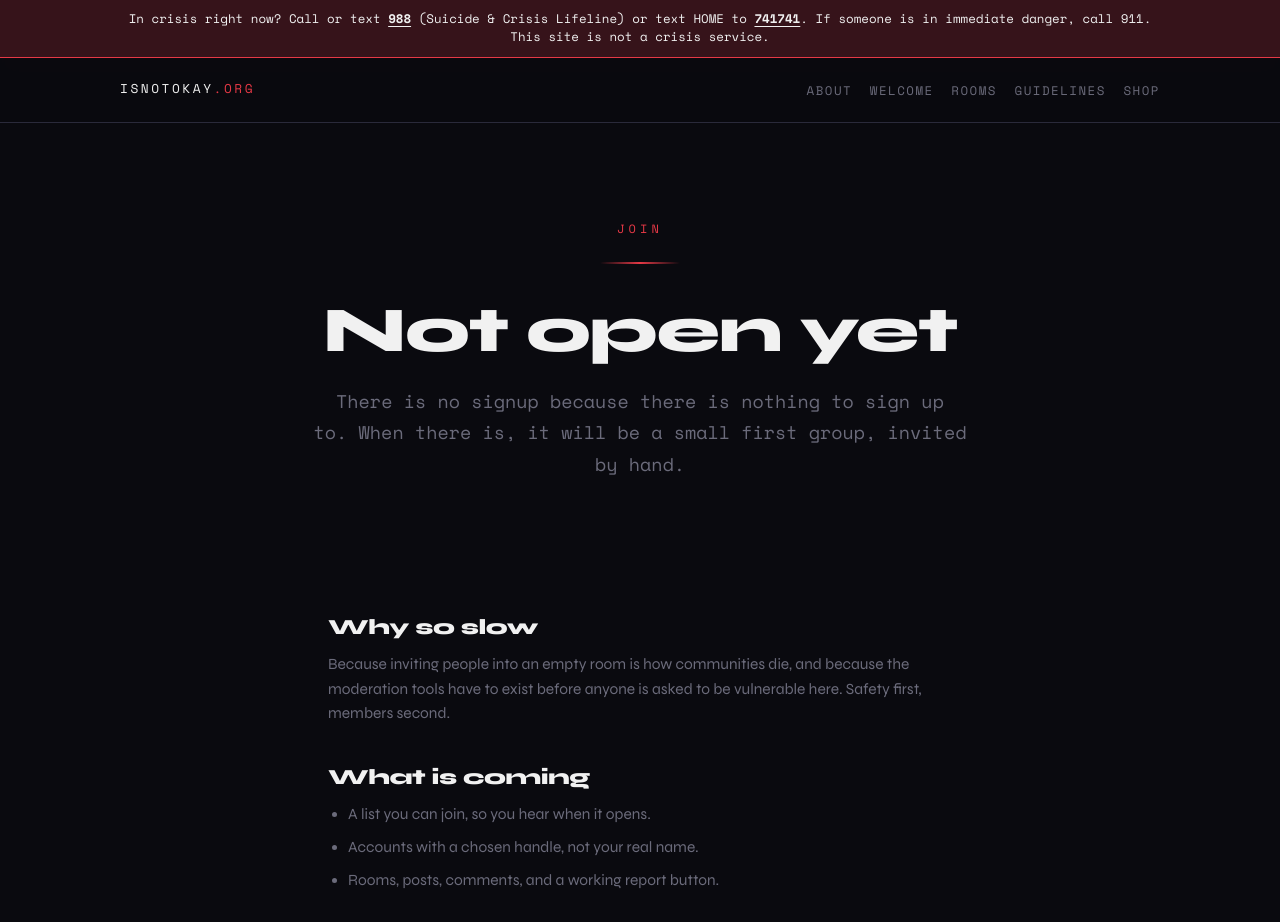
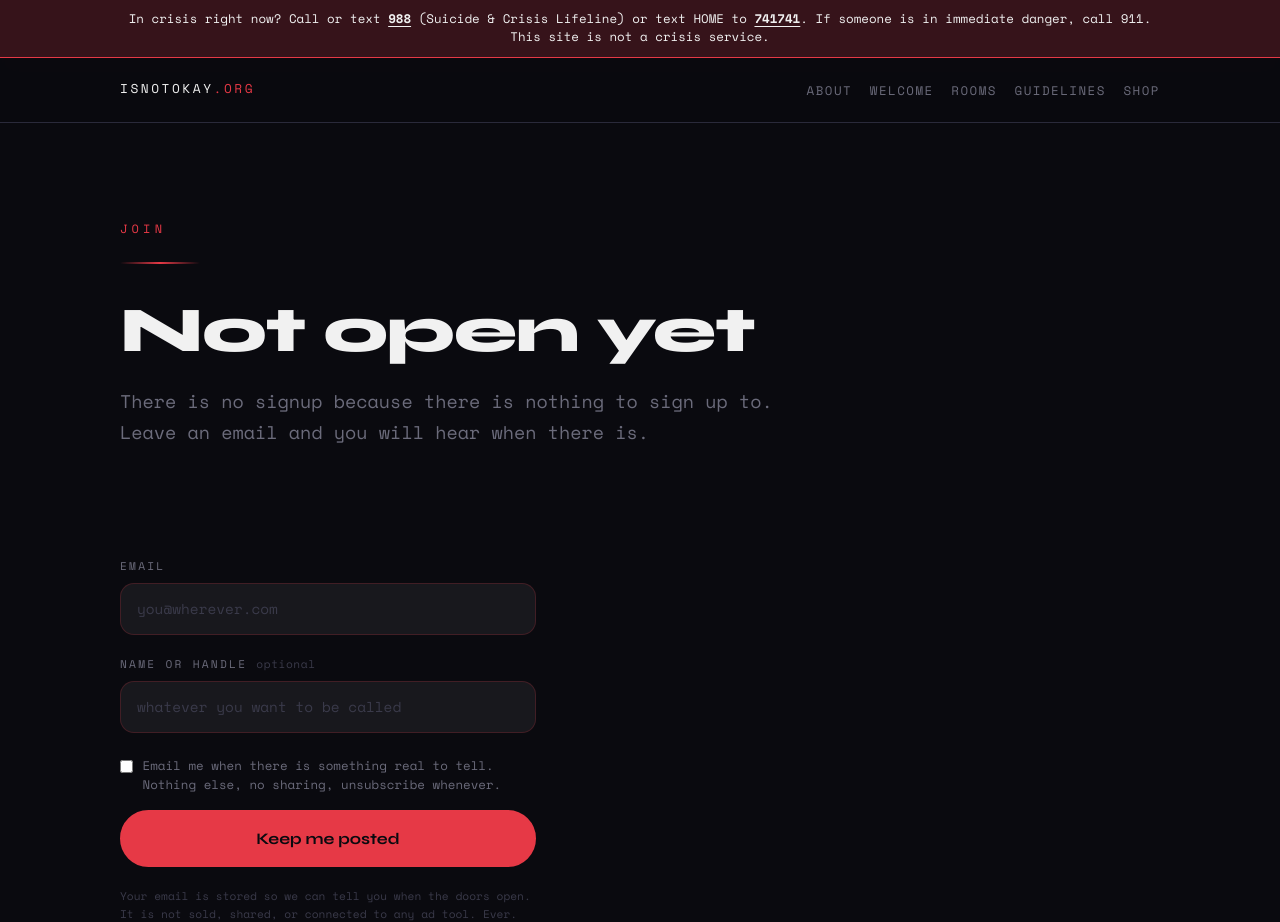
Before and after one commit to Redacted-Syntax/isnotokay, a React (Vite) app: page /join in a window 1280 px wide. Shown: the top 922 px of the page. Built offline with nearby package versions, Linux system fonts and the light colour scheme.

Commit message:
Add waitlist: Pages Function API + form component, key stays server-side

```diff
--- /dev/null
+++ b/src/components/WaitlistForm.jsx
@@ -0,0 +1,121 @@
+import { useState } from "react";
+
+// ---------- WAITLIST FORM ----------
+// Controlled inputs: every field's value comes from state, and state is the
+// single source of truth. Same pattern as the React forms unit.
+//
+// Posts to /api/waitlist, which is functions/api/waitlist.js. No keys here.
+// Nothing in this file is secret, which is exactly the point.
+
+export default function WaitlistForm({ source = "isnotokay.org" }) {
+  const [email, setEmail] = useState("");
+  const [name, setName] = useState("");
+  const [consent, setConsent] = useState(false);
+
+  // "idle" | "sending" | "done" | "error"
+  const [status, setStatus] = useState("idle");
+  const [message, setMessage] = useState("");
+
+  async function handleSubmit(event) {
+    event.preventDefault();
+    setStatus("sending");
+    setMessage("");
+
+    try {
+      const res = await fetch("/api/waitlist", {
+        method: "POST",
+        headers: { "Content-Type": "application/json" },
+        body: JSON.stringify({ email, name, consent, source }),
+      });
+
+      const data = await res.json();
+
+      if (!res.ok) {
+        setStatus("error");
+        setMessage(data.error || "Something went wrong.");
+        return;
+      }
+
+      setStatus("done");
+      setEmail("");
+      setName("");
+      setConsent(false);
+    } catch {
+      setStatus("error");
+      setMessage("Could not reach the server. Check your connection?");
+    }
+  }
+
+  // Success replaces the form entirely. Nothing left to do here.
+  if (status === "done") {
+    return (
+      <p className="callout" role="status">
+        You&apos;re on the list. You&apos;ll hear from a person, not a
+        newsletter robot, and not that often.
+      </p>
+    );
+  }
+
+  return (
+    <form className="form" onSubmit={handleSubmit}>
+      <label className="form__label" htmlFor="waitlist-email">
+        Email
+      </label>
+      <input
+        id="waitlist-email"
+        className="form__input"
+        type="email"
+        value={email}
+        onChange={(e) => setEmail(e.target.value)}
+        placeholder="you@wherever.com"
+        autoComplete="email"
+        required
+      />
+
+      <label className="form__label" htmlFor="waitlist-name">
+        Name or handle <span className="form__optional">optional</span>
+      </label>
+      <input
+        id="waitlist-name"
+        className="form__input"
+        type="text"
+        value={name}
+        onChange={(e) => setName(e.target.value)}
+        placeholder="whatever you want to be called"
+      />
+
+      <label className="form__check">
+        <input
+          type="checkbox"
+          checked={consent}
+          onChange={(e) => setConsent(e.target.checked)}
+          required
+        />
+        <span>
+          Email me when there is something real to tell. Nothing else, no
+          sharing, unsubscribe whenever.
+        </span>
+      </label>
+
+      <button
+        className="btn"
+        type="submit"
+        disabled={status === "sending"}
+        style={{ marginTop: "0.5rem" }}
+      >
+        {status === "sending" ? "Adding you..." : "Keep me posted"}
+      </button>
+
+      {status === "error" && (
+        <p className="form__error" role="alert">
+          {message}
+        </p>
+      )}
+
+      <p className="form__fine">
+        Your email is stored so we can tell you when the doors open. It is not
+        sold, shared, or connected to any ad tool. Ever.
+      </p>
+    </form>
+  );
+}
--- a/src/main.jsx
+++ b/src/main.jsx
@@ -5,6 +5,7 @@ import App from "./App.jsx";
 
 import "./styles/theme.css";
 import "./styles/base.css";
+import "./styles/forms.css";
 
 ReactDOM.createRoot(document.getElementById("root")).render(
   <React.StrictMode>
--- a/src/pages/Join.jsx
+++ b/src/pages/Join.jsx
@@ -1,14 +1,13 @@
 import PageHeader from "../components/PageHeader.jsx";
-import Button from "../components/Button.jsx";
+import WaitlistForm from "../components/WaitlistForm.jsx";
+import { Link } from "react-router-dom";
 
 // ---------- JOIN ----------
-// Phase 1: there is no signup. This page says so honestly.
-// Phase 2 (Nov): swap the placeholder for a real email form pointing at
-// Buttondown or beehiiv. No custom backend, no database.
-// Phase 3 (Dec/Jan): this becomes real account creation with Supabase.
+// Phase 2: a waitlist, not a login. No accounts, no passwords, no database
+// of posts to protect yet. Just "tell me when."
 //
-// When the email form goes in, remember: collect date of birth, not a
-// "I am 18" checkbox.
+// Phase 3 (Dec/Jan) is when this becomes real account creation with Supabase.
+// When that happens: collect date of birth, not an "I am 18" checkbox.
 
 export default function Join() {
   return (
@@ -16,28 +15,34 @@ export default function Join() {
       <PageHeader
         label="Join"
         title="Not open yet"
-        lede="There is no signup because there is nothing to sign up to. When there is, it will be a small first group, invited by hand."
-        center
+        lede="There is no signup because there is nothing to sign up to. Leave an email and you will hear when there is."
       />
 
       <section className="section" style={{ paddingTop: 0 }}>
-        <div className="wrap prose">
+        <div className="wrap">
+          <WaitlistForm source="isnotokay.org" />
+
+          <div className="prose" style={{ marginTop: "3.5rem" }}>
             <h2>Why so slow</h2>
             <p>
-            Because inviting people into an empty room is how communities die,
-            and because the moderation tools have to exist before anyone is
-            asked to be vulnerable here. Safety first, members second.
+              Inviting people into an empty room is how communities die, and
+              the moderation tools have to exist before anyone is asked to be
+              vulnerable here. Safety first, members second.
             </p>
 
-          <h2>What is coming</h2>
+            <h2>What happens when it opens</h2>
             <ul>
-            <li>A list you can join, so you hear when it opens.</li>
+              <li>A small first group, invited by hand, not a public launch.</li>
               <li>Accounts with a chosen handle, not your real name.</li>
               <li>Rooms, posts, comments, and a working report button.</li>
             </ul>
 
-          <div className="row" style={{ marginTop: "2rem" }}>
-            <Button to="/welcome">Read the safety page</Button>
+            <h2>Before you decide</h2>
+            <p>
+              Read the <Link to="/welcome">safety page</Link>. It says plainly
+              what this place can and cannot do, including the fact that nobody
+              is watching overnight.
+            </p>
           </div>
         </div>
       </section>
--- /dev/null
+++ b/src/styles/forms.css
@@ -0,0 +1,82 @@
+/* ---------- FORMS ---------- */
+
+.form {
+  display: flex;
+  flex-direction: column;
+  gap: 0.5rem;
+  max-width: 26rem;
+}
+
+.form__label {
+  font-family: var(--font-mono);
+  font-size: 0.7rem;
+  text-transform: uppercase;
+  letter-spacing: 0.2em;
+  color: var(--text-soft);
+  margin-top: 0.75rem;
+}
+
+.form__optional {
+  text-transform: none;
+  letter-spacing: 0.05em;
+  color: var(--text-muted);
+}
+
+.form__input {
+  width: 100%;
+  padding: 0.85rem 1rem;
+  background: rgba(255, 255, 255, 0.06);
+  border: 1px solid var(--accent-soft);
+  border-radius: var(--radius);
+  color: var(--text);
+  font-family: var(--font-mono);
+  font-size: 0.9rem;
+  transition: border-color 0.3s var(--ease);
+}
+
+.form__input::placeholder {
+  color: var(--text-muted);
+}
+
+.form__input:focus {
+  outline: none;
+  border-color: var(--accent);
+}
+
+.form__check {
+  display: flex;
+  align-items: flex-start;
+  gap: 0.6rem;
+  margin-top: 1rem;
+  font-family: var(--font-mono);
+  font-size: 0.78rem;
+  line-height: 1.5;
+  color: var(--text-soft);
+  cursor: pointer;
+}
+
+.form__check input {
+  margin-top: 0.2rem;
+  accent-color: var(--accent);
+  flex-shrink: 0;
+}
+
+.form__error {
+  font-family: var(--font-mono);
+  font-size: 0.8rem;
+  color: var(--accent);
+}
+
+.form__fine {
+  margin-top: 0.75rem;
+  font-family: var(--font-mono);
+  font-size: 0.7rem;
+  line-height: 1.6;
+  color: var(--text-muted);
+}
+
+.btn:disabled {
+  opacity: 0.5;
+  cursor: not-allowed;
+  transform: none;
+}
```
Also changed, not shown: 1 other file (tests, documents, lock files or other folders). Lines whose indentation alone changed are shown as unchanged.
